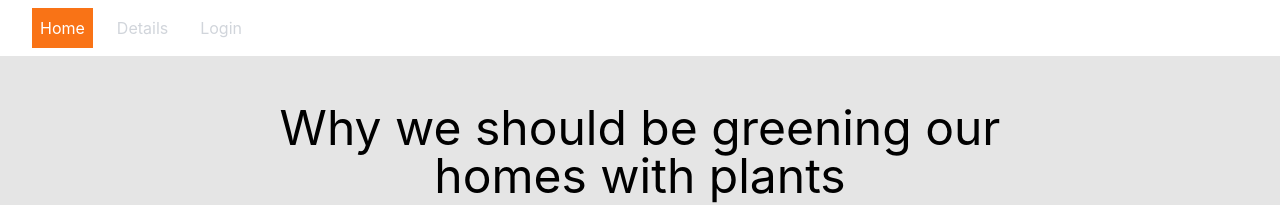
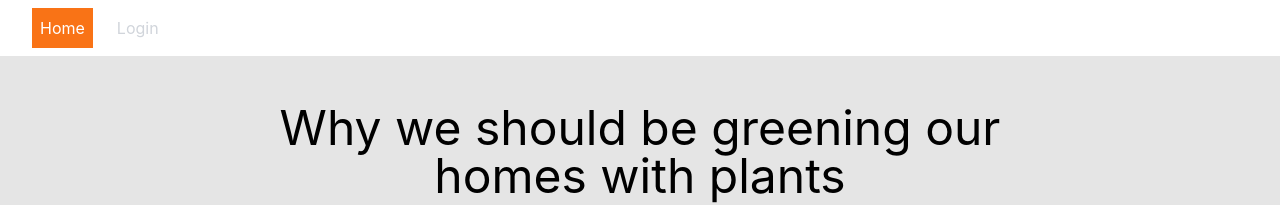
Before and after one commit to Amoly93/first_Project, a React (Create React App) app: page /home in a window 1280 px wide. Shown: the top 205 px of the page. Built offline with nearby package versions, Linux system fonts and the light colour scheme.

Commit message:
fix nanigation

```diff
--- a/src/App.js
+++ b/src/App.js
@@ -1,47 +1,23 @@
 import { useEffect } from "react";
-import { Outlet, useLocation, useNavigate, NavLink } from "react-router-dom";
-import { AuthContext } from "./contexts/auth-context";
-import clsx from "clsx";
-
-const userInfo = {
-  name: "Amal Bajaber",
-  email: "amal.bajaber@gmail.com",
-};
+import { Outlet, useLocation, useNavigate } from "react-router-dom";
+import { AuthContextProvider } from "./contexts/auth-context";
+import Navigation from "./navigation";
 
 function App() {
   const location = useLocation();
   const navigate = useNavigate();
 
   useEffect(() => {
-    if (location.pathname === "/") navigate("/home");
-  }, []);
+    if (location.pathname === "/") {
+      navigate("/home");
+    }
+  }, [location.pathname, navigate]);
 
   return (
-    <AuthContext.Provider value={userInfo}>
-      <div class="flex  items-center justify-center p-2 sm:items-stretch sm:justify-start">
-        <div class="hidden sm:ml-6 sm:block">
-          <div class="flex space-x-4">
-            <NavLink  to="home"   className={({ isActive }) =>
-                clsx(isActive ? "bg-orange-500 text-white" : "text-gray-300", "p-2")
-              }>
-            Home
-            </NavLink>
-            <NavLink  to="details"   className={({ isActive }) =>
-                clsx(isActive ? "bg-orange-500 text-white" : "text-gray-300", "p-2 ")
-              }>
-           Details
-            </NavLink>
-            <NavLink  to="details"   className={({ isActive }) =>
-                clsx(isActive ? "bg-orange-500 text-white" : "text-gray-300", "p-2")
-              }>
-           Login
-            </NavLink>
-
-          </div>
-        </div>
-      </div>
+    <AuthContextProvider>
+      <Navigation />
       <Outlet />
-    </AuthContext.Provider>
+    </AuthContextProvider>
   );
 }
 
--- a/src/contexts/auth-context.js
+++ b/src/contexts/auth-context.js
@@ -1,5 +1,15 @@
-import { createContext } from "react";
+import React, { createContext, useState } from "react";
 
 const AuthContext = createContext();
 
-export { AuthContext };
+const AuthContextProvider = ({ children }) => {
+  const [userInfo, setUserInfo] = useState();
+
+  return (
+    <AuthContext.Provider value={{ userInfo, setUserInfo }}>
+      {children}
+    </AuthContext.Provider>
+  );
+};
+
+export { AuthContext, AuthContextProvider };
--- a/src/details-page.js
+++ b/src/details-page.js
@@ -1,11 +1,26 @@
-import React from "react";
+import React, { useEffect } from "react";
 import { useAuth } from "./hooks/use-user-auth";
+import { useNavigate } from "react-router-dom";
 
 function DetailsPage() {
-  const auth = useAuth();
-  console.log(auth);
+  const { userInfo } = useAuth();
+  const navigate = useNavigate();
 
-  return <div className="flex flex-col items-center"></div>;
+  useEffect(() => {
+    if (!userInfo) {
+      navigate("login");
+    }
+  }, [userInfo]);
+
+  return (
+    <div className="flex flex-col items-center">
+      {userInfo && (
+        <div>
+          <h1>Welcome, {userInfo.username}!</h1>
+        </div>
+      )}
+    </div>
+  );
 }
 
 export default DetailsPage;
--- a/src/index.js
+++ b/src/index.js
@@ -5,6 +5,7 @@ import ErrorPage from "./error-page";
 import ReactDOM from "react-dom/client";
 import DetailsPage from "./details-page";
 import HomePage from "./components/home-page";
+import Login from "./login";
 import reportWebVitals from "./reportWebVitals";
 import { createBrowserRouter, RouterProvider } from "react-router-dom";
 
@@ -24,6 +25,10 @@ const router = createBrowserRouter([
         path: "details",
         element: <DetailsPage />,
         errorElement: <ErrorPage />,
+      },{
+        path: "login",
+        element: <Login />,
+        errorElement: <ErrorPage />,
       },
     ],
   },
--- /dev/null
+++ b/src/login.js
@@ -0,0 +1,45 @@
+import React, { useContext } from "react";
+import { useForm } from "react-hook-form";
+import InputController from "./components/input-controller";
+import { AuthContext } from "./contexts/auth-context";
+import { useNavigate } from "react-router-dom";
+
+function Login() {
+  const { control, handleSubmit, reset } = useForm();
+  const { setUserInfo } = useContext(AuthContext);
+  const navigate = useNavigate();
+
+  const login = (data) => {
+    setUserInfo(data);
+    reset();
+    //navigate("details");
+    navigate("/details");
+  };
+  return (
+    <div className="flex items-center justify-center min-h-screen bg-gray-100 ">
+
+      <form
+        className=" bg-orange-500 p-10  space-y-5"
+        onSubmit={handleSubmit(login)}
+      >
+        <InputController
+          control={control}
+          placeholder={`Enter your name`}
+          name="username"
+        />
+
+        <InputController
+          control={control}
+          placeholder={`Enter your email`}
+          name="Email"
+        />
+        <button className="border-2 border-white rounded-sm w-full p-5 text-white uppercase font-semibold hover:bg-white hover:text-orange-500">
+          Login
+        </button>
+      </form>
+
+    </div>
+  );
+}
+
+export default Login;
--- /dev/null
+++ b/src/navigation.js
@@ -0,0 +1,44 @@
+import React from "react";
+import { useAuth } from "./hooks/use-user-auth";
+import { NavLink } from "react-router-dom";
+import clsx from "clsx";
+
+const Navigation = () => {
+  const { userInfo } = useAuth();
+
+  const navItems = [
+    { to: "home", label: "Home" },
+    { to: "login", label: "Login" },
+    { to: "details", label: "Details" },
+  ];
+
+  const renderNavLink = (to, label) => (
+    <NavLink
+      to={to}
+      className={({ isActive }) =>
+        clsx(isActive ? "bg-orange-500 text-white" : "text-gray-300", "p-2")
+      }
+    >
+      {label}
+    </NavLink>
+  );
+
+  return (
+    <div className="flex items-center justify-center p-2 sm:items-stretch sm:justify-start">
+      <div className="hidden sm:ml-6 sm:block">
+        <div className="flex space-x-4">
+          {/* {navItems.map(({ to, label}) =>
+
+              renderNavLink(to, label)
+          )} */}
+          {renderNavLink("home", "Home")}
+          {userInfo
+            ? renderNavLink("details", "Details")
+            : renderNavLink("login", "Login")}
+        </div>
+      </div>
+    </div>
+  );
+};
+
+export default Navigation;
```
